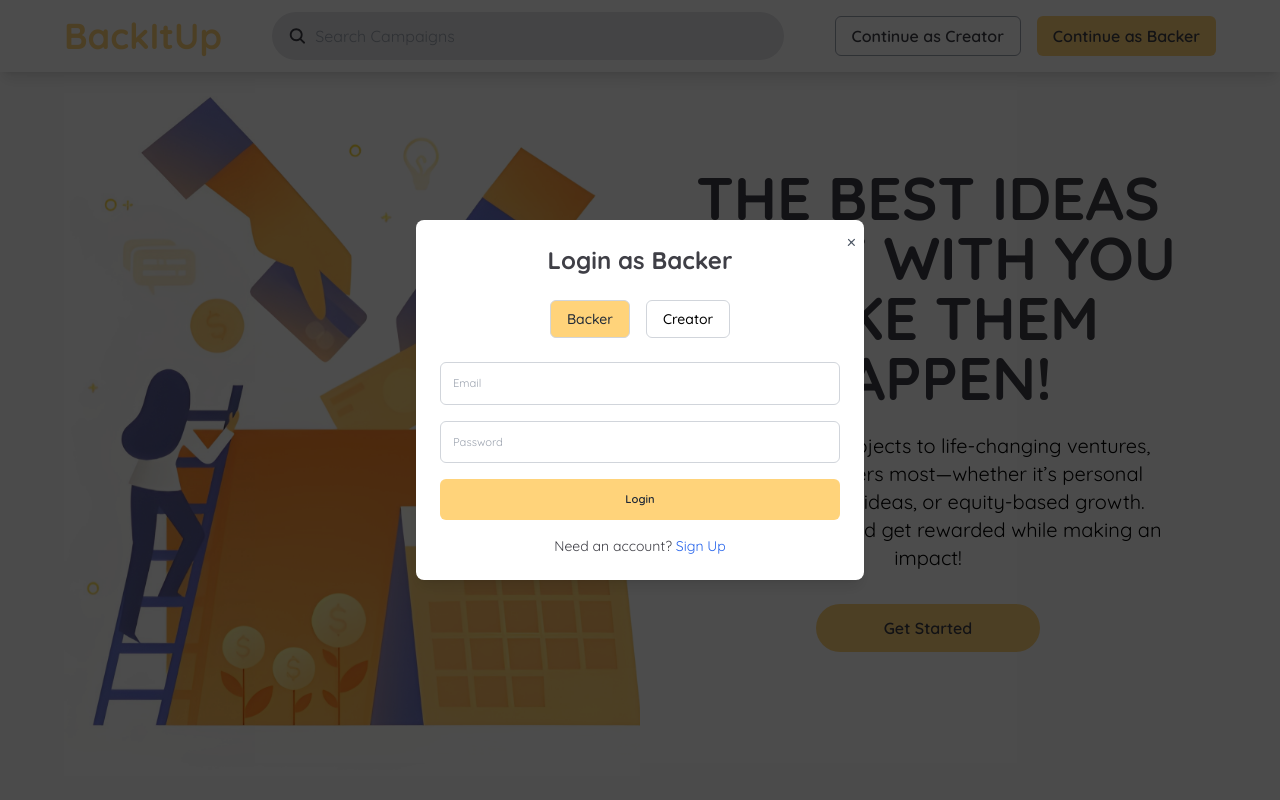
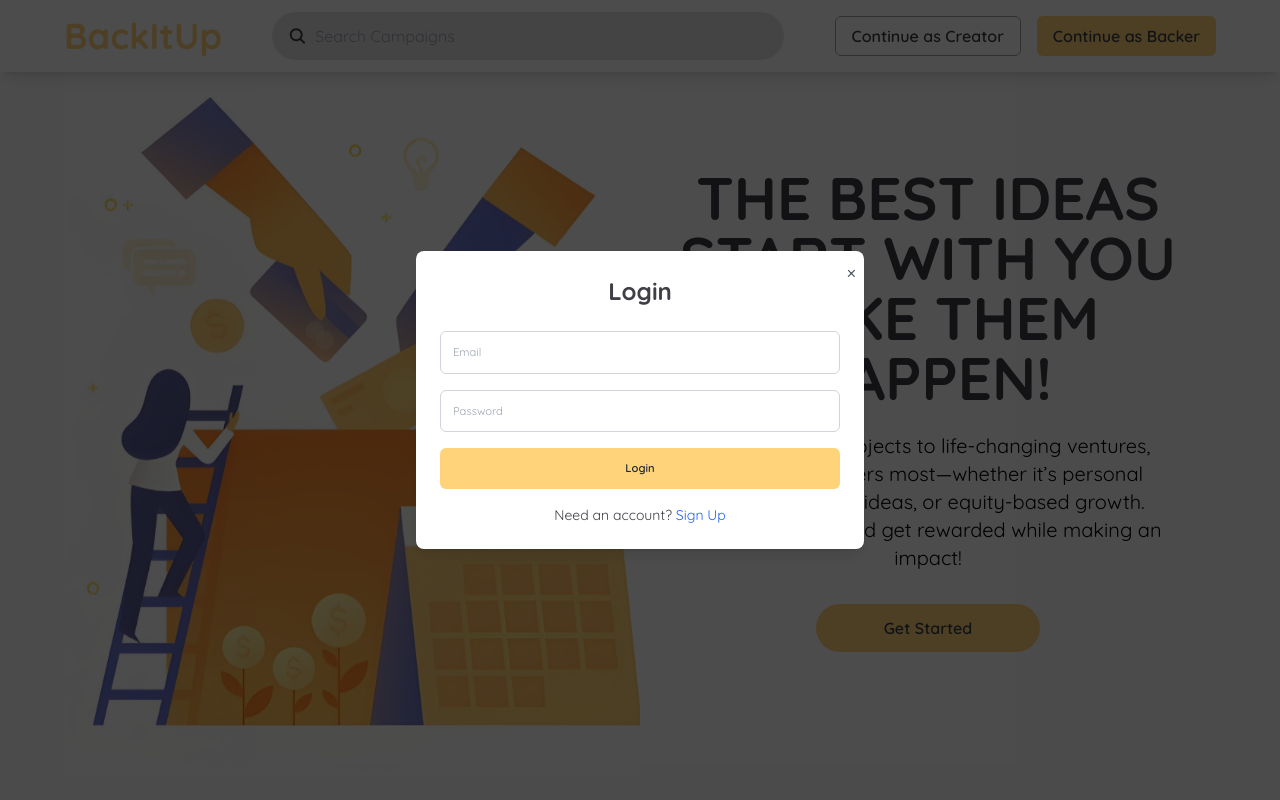
Before and after one commit to parAEdox0/Crowd_Funding, a React (Vite) app: page / in a window 1280 px wide. Both pictures are taken after a click on the button "Continue as Creator". Shown: the top 800 px of the page. Built offline with nearby package versions, Linux system fonts and the light colour scheme.

Commit message:
Made the registration and loggin in functional connecting it to the backend

```diff
--- a/src/App.jsx
+++ b/src/App.jsx
@@ -1,4 +1,4 @@
-import React, { useRef, useState } from "react";
+import React, { useState, useEffect } from "react";
 import Navbar from "./components/Navbar";
 import Hero from "./components/Hero";
 import Projects from "./components/Projects";
@@ -7,18 +7,46 @@ import LoginSignup from "./components/LoginSignup";
 
 const App = () => {
   const [isLoginSignupOpen, setIsLoginSignupOpen] = useState(false);
+  const [user, setUser] = useState(null);
+
+  useEffect(() => {
+    const token = localStorage.getItem("token");
+    if (token) {
+      try {
+        // Split JWT into header, payload, signature; decode payload
+        const payload = JSON.parse(atob(token.split(".")[1]));
+        console.log("Decoded payload:", payload); // Debug
+        setUser({ name: payload.name || payload.email || "User" });
+      } catch (error) {
+        console.error("Token decoding failed:", error);
+        localStorage.removeItem("token"); // Clear invalid token
+      }
+    }
+  }, []);
 
   const openLoginSignup = () => {
     setIsLoginSignupOpen(true);
   };
 
-  const closeLoginSignup = () => {
+  const closeLoginSignup = (userData) => {
     setIsLoginSignupOpen(false);
+    if (userData) {
+      setUser(userData);
+    }
+  };
+
+  const handleLogout = () => {
+    localStorage.removeItem("token");
+    setUser(null);
   };
 
   return (
     <div className="min-h-screen flex flex-col">
-      <Navbar openLoginSignup={openLoginSignup} />
+      <Navbar
+        openLoginSignup={openLoginSignup}
+        user={user}
+        onLogout={handleLogout}
+      />
       <Hero />
       <Projects />
       <Footer />
--- a/src/components/LoginSignup.jsx
+++ b/src/components/LoginSignup.jsx
@@ -1,57 +1,69 @@
 import React, { useState } from "react";
+import axios from "axios";
 
-const LoginSignup = ({ isOpen, onClose, isCreator: initialCreator }) => {
+const LoginSignup = ({ isOpen, onClose }) => {
   const [isLogin, setIsLogin] = useState(true);
-  const [isCreator, setIsCreator] = useState(initialCreator);
   const [formData, setFormData] = useState({
     name: "",
     email: "",
     password: "",
   });
+  const [error, setError] = useState("");
+  const [loading, setLoading] = useState(false);
 
-  if (!isOpen) return null; // Hide if not open
+  if (!isOpen) return null;
 
-  const handleSubmit = (e) => {
+  const handleSubmit = async (e) => {
     e.preventDefault();
-    console.log(
-      `${isLogin ? "Login" : "Signup"} as ${isCreator ? "Creator" : "Backer"}`,
-      formData
-    );
-    setFormData({ name: "", email: "", password: "" });
-    onClose(); // Close modal on submit
+    setLoading(true);
+    setError("");
+
+    try {
+      const url = isLogin
+        ? "http://localhost:3000/api/auth/login"
+        : "http://localhost:3000/api/auth/register";
+
+      const response = await axios.post(url, formData);
+
+      console.log(`${isLogin ? "Login" : "Signup"} successful:`, response.data);
+
+      if (response.data.token) {
+        localStorage.setItem("token", response.data.token);
+        // Pass user data back to App
+        const userData = {
+          name: response.data.user?.name || formData.name || "User",
+        };
+        onClose(userData); // Pass user data on close
+      }
+
+      setFormData({ name: "", email: "", password: "" });
+    } catch (err) {
+      setError(
+        err.response?.data?.message ||
+          `Error during ${isLogin ? "login" : "signup"}`
+      );
+      console.error(err);
+    } finally {
+      setLoading(false);
+    }
   };
 
   return (
     <div className="fixed inset-0 bg-black bg-opacity-70 flex items-center justify-center z-50">
       <div className="w-full max-w-md p-6 bg-white rounded-lg shadow-lg relative">
         <button
-          onClick={onClose}
+          onClick={() => onClose(null)} // Pass null if closed without login/signup
           className="absolute top-2 right-2 text-gray-600 hover:text-gray-800 text-xl"
         >
           ×
         </button>
         <h2 className="text-2xl font-bold text-center mb-6">
-          {isLogin ? "Login" : "Sign Up"} as {isCreator ? "Creator" : "Backer"}
+          {isLogin ? "Login" : "Sign Up"}
         </h2>
 
-        <div className="flex justify-center gap-4 mb-6">
-          <button
-            onClick={() => setIsCreator(false)}
-            className={`px-4 py-2 border border-gray-300 rounded-md font-medium text-sm ${
-              !isCreator ? "bg-[#FFD37A] text-gray-800" : "bg-white text-black"
-            }`}
-          >
-            Backer
-          </button>
-          <button
-            onClick={() => setIsCreator(true)}
-            className={`px-4 py-2 border border-gray-300 rounded-md font-medium text-sm ${
-              isCreator ? "bg-[#FFD37A] text-gray-800" : "bg-white text-black"
-            }`}
-          >
-            Creator
-          </button>
-        </div>
+        {error && (
+          <p className="text-red-500 text-sm text-center mb-4">{error}</p>
+        )}
 
         <form onSubmit={handleSubmit} className="flex flex-col gap-4">
           {!isLogin && (
@@ -63,6 +75,7 @@ const LoginSignup = ({ isOpen, onClose, isCreator: initialCreator }) => {
                 setFormData({ ...formData, name: e.target.value })
               }
               className="p-3 rounded-md border border-gray-300 focus:outline-none focus:ring-2 focus:ring-[#FFD37A]"
+              required
             />
           )}
           <input
@@ -73,6 +86,7 @@ const LoginSignup = ({ isOpen, onClose, isCreator: initialCreator }) => {
               setFormData({ ...formData, email: e.target.value })
             }
             className="p-3 rounded-md border border-gray-300 focus:outline-none focus:ring-2 focus:ring-[#FFD37A]"
+            required
           />
           <input
             type="password"
@@ -82,12 +96,16 @@ const LoginSignup = ({ isOpen, onClose, isCreator: initialCreator }) => {
               setFormData({ ...formData, password: e.target.value })
             }
             className="p-3 rounded-md border border-gray-300 focus:outline-none focus:ring-2 focus:ring-[#FFD37A]"
+            required
           />
           <button
             type="submit"
-            className="bg-[#FFD37A] p-3 rounded-md font-semibold text-gray-800 hover:bg-[#ffca5a] transition"
+            disabled={loading}
+            className={`bg-[#FFD37A] p-3 rounded-md font-semibold text-gray-800 hover:bg-[#ffca5a] transition ${
+              loading ? "opacity-50 cursor-not-allowed" : ""
+            }`}
           >
-            {isLogin ? "Login" : "Sign Up"}
+            {loading ? "Loading..." : isLogin ? "Login" : "Sign Up"}
           </button>
         </form>
 
```
